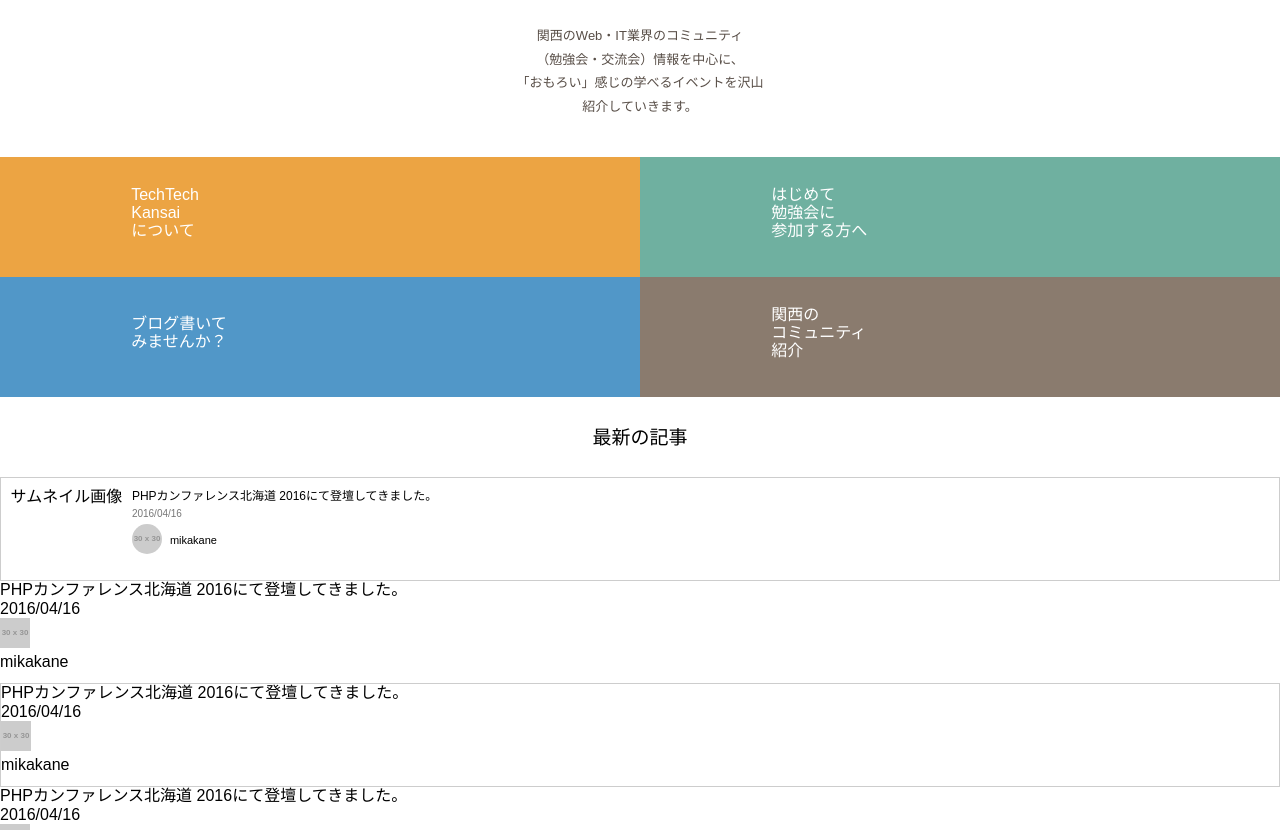
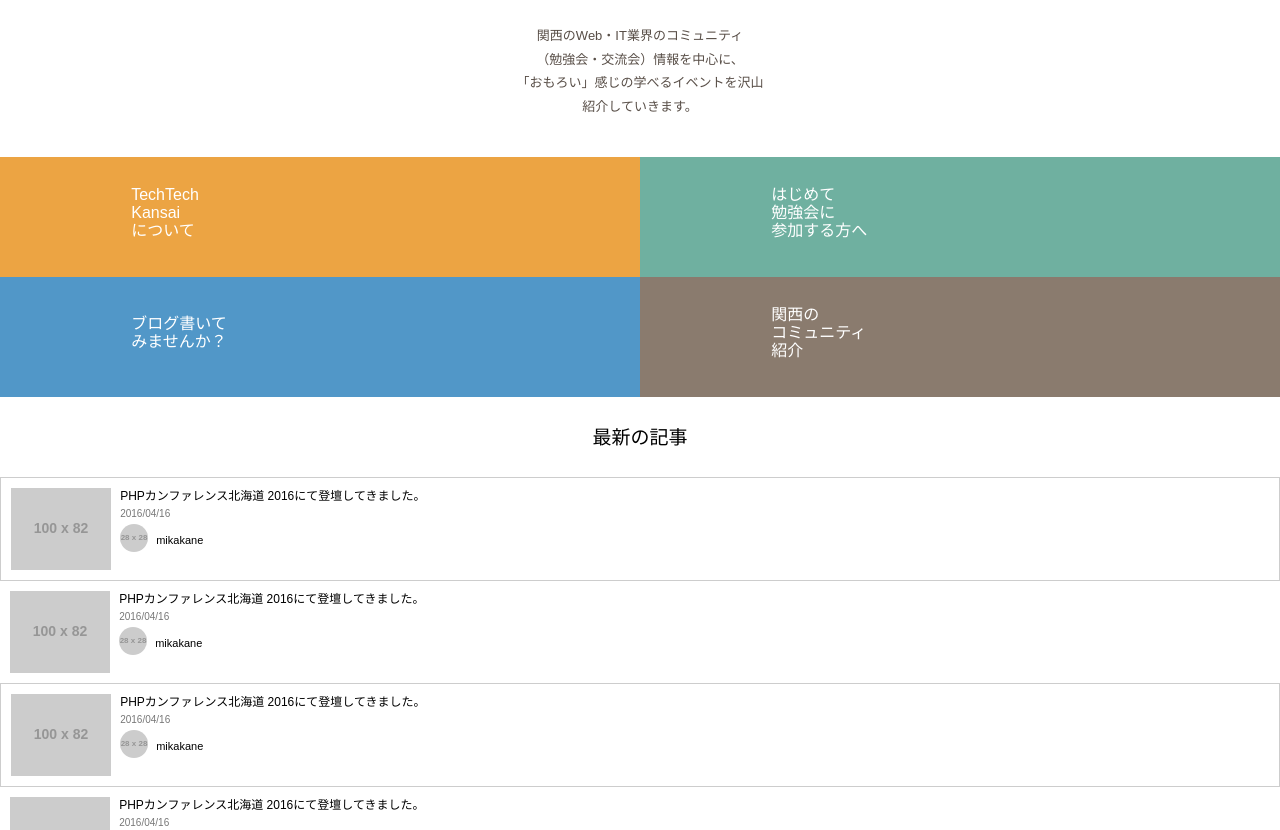
Before and after one commit to yasui05821/tech-kansai-htmlmoc, a website: page public/index.html in a window 1280 px wide. Shown: the part 115-945 px from the top of the page. Drawn offline with nearby package versions, Linux system fonts and the light colour scheme; files that its build step writes are made by us from their sources; placeholder pictures from the web are drawn by us.

Commit message:
newArticleとinputの調整など

```diff
--- a/public/index.html
+++ b/public/index.html
@@ -39,39 +39,47 @@
         <h1 class="title">最新の記事</h1>
 
         <div class="article">
-            <!--<img class="picture" src="http://placehold.it/100x82" alt="">-->
-            <div class="picture">サムネイル画像</div>
             <!--<div class="label"><i class="material-icons">build</i></div>-->
+            <img class="picture" src="http://placehold.it/100x82" alt="">
             <div class="article-info">
-                <div class="thumbnail-title">PHPカンファレンス北海道 2016にて登壇してきました。</div>
-                <div class="date">2016/04/16</div>
-                <img class="icon" src="http://placehold.it/30x30" alt="">
-                <div class="writer">mikakane</div>
+                <p class="thumbnail-title">PHPカンファレンス北海道 2016にて登壇してきました。</p>
+                <p class="date">2016/04/16</p>
+                <img class="icon" src="http://placehold.it/28x28" alt="">
+                <p class="writer">mikakane</p>
             </div>
         </div>
 
         <div class="article">
-            <!--<img class="picture" src="http://placehold.it/100x82" alt="">-->
-            <div class="thumbnail-title">PHPカンファレンス北海道 2016にて登壇してきました。</div>
-            <div class="date">2016/04/16</div>
-            <img class="icon" src="http://placehold.it/30x30" alt="">
-            <div class="writer">mikakane</div>
+            <!--<div class="label"><i class="material-icons">build</i></div>-->
+            <img class="picture" src="http://placehold.it/100x82" alt="">
+            <div class="article-info">
+                <p class="thumbnail-title">PHPカンファレンス北海道 2016にて登壇してきました。</p>
+                <p class="date">2016/04/16</p>
+                <img class="icon" src="http://placehold.it/28x28" alt="">
+                <p class="writer">mikakane</p>
+            </div>
         </div>
 
         <div class="article">
-            <!--<img class="picture" src="http://placehold.it/100x82" alt="">-->
-            <div class="thumbnail-title">PHPカンファレンス北海道 2016にて登壇してきました。</div>
-            <div class="date">2016/04/16</div>
-            <img class="icon" src="http://placehold.it/30x30" alt="">
-            <div class="writer">mikakane</div>
+            <!--<div class="label"><i class="material-icons">build</i></div>-->
+            <img class="picture" src="http://placehold.it/100x82" alt="">
+            <div class="article-info">
+                <p class="thumbnail-title">PHPカンファレンス北海道 2016にて登壇してきました。</p>
+                <p class="date">2016/04/16</p>
+                <img class="icon" src="http://placehold.it/28x28" alt="">
+                <p class="writer">mikakane</p>
+            </div>
         </div>
 
         <div class="article">
-            <!--<img class="picture" src="http://placehold.it/100x82" alt="">-->
-            <div class="thumbnail-title">PHPカンファレンス北海道 2016にて登壇してきました。</div>
-            <div class="date">2016/04/16</div>
-            <img class="icon" src="http://placehold.it/30x30" alt="">
-            <div class="writer">mikakane</div>
+            <!--<div class="label"><i class="material-icons">build</i></div>-->
+            <img class="picture" src="http://placehold.it/100x82" alt="">
+            <div class="article-info">
+                <p class="thumbnail-title">PHPカンファレンス北海道 2016にて登壇してきました。</p>
+                <p class="date">2016/04/16</p>
+                <img class="icon" src="http://placehold.it/28x28" alt="">
+                <p class="writer">mikakane</p>
+            </div>
         </div>
 
     </div>
@@ -83,7 +91,7 @@
                 <h1 class="title">記事をさがす</h1>
                 <div class="form">
                     <i class="fa fa-search"></i>
-                    <input type="text" placeholder="てきすと">
+                    <input type="text" placeholder="てきすとがはいります">
                 </div>
             </div>
 
```
